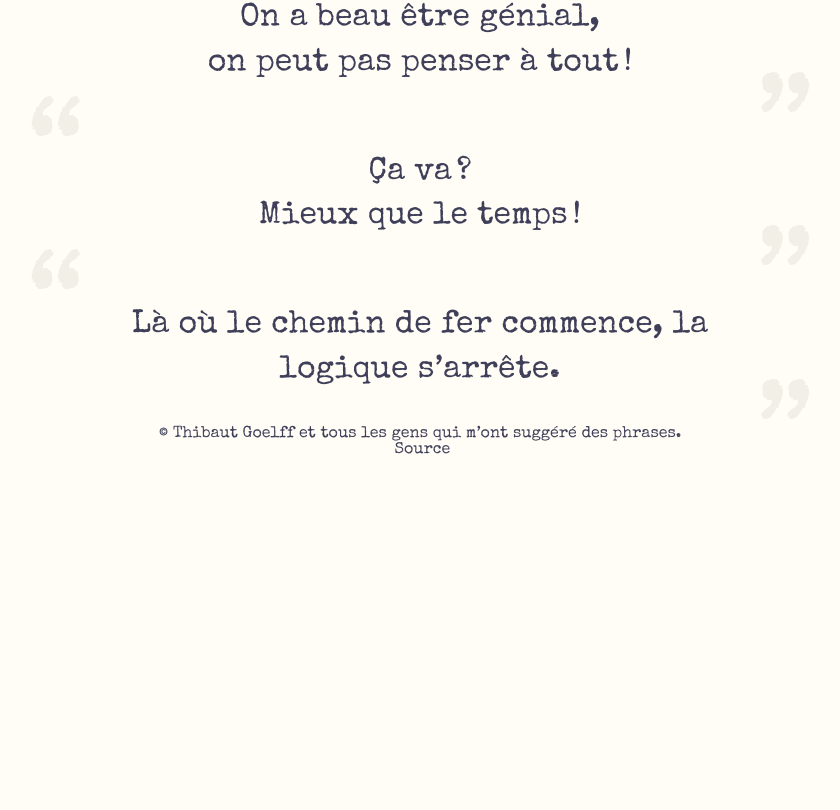
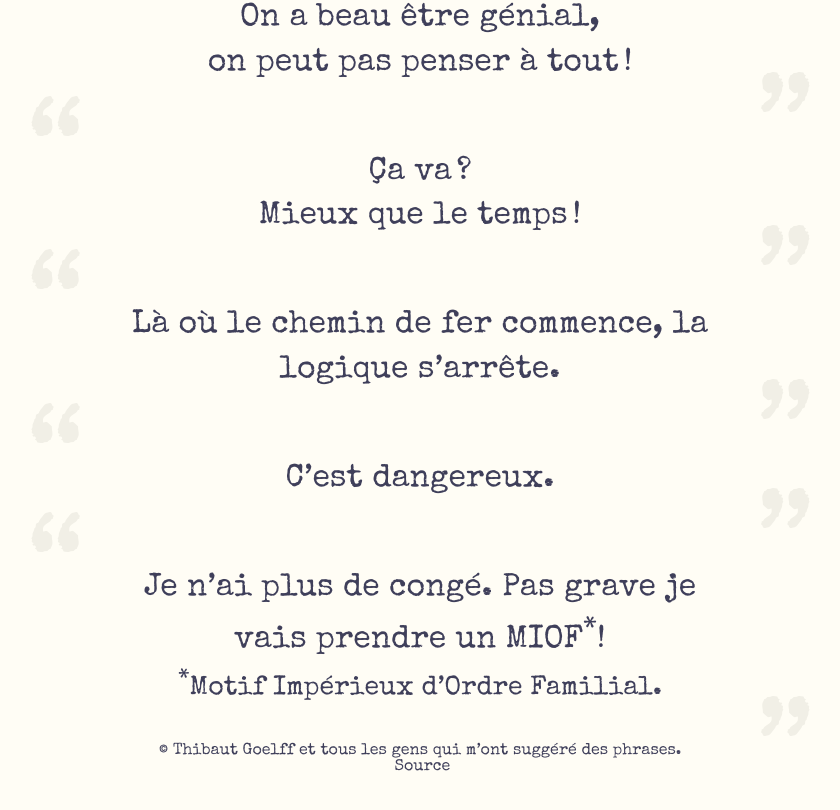
Before and after one commit to Thib-G/pasevident.be, a Vue app: page / in a window 1280 px wide. Shown: the part 8645-9455 px from the top of the page, without its empty margins (220-1060 px from the left). Before the commit the page ends 9178 px from the top, so only its background shows below. Built offline with nearby package versions, Linux system fonts and the light colour scheme; a web font is replaced by a local one.

Commit message:
Restore from internet archive pfiou

```diff
--- a/src/assets/sentences/index.js
+++ b/src/assets/sentences/index.js
@@ -68,4 +68,6 @@ export default [
   { id: 62, html: 'On a beau être génial,<br> on peut pas penser à tout&#8239;!' },
   { id: 63, html: 'Ça va&#8239;?<br>Mieux que le temps&#8239;!' },
   { id: 64, html: 'Là où le chemin de fer commence, la logique s’arrête.' },
+  { id: 65, html: 'C’est dangereux.'},
+  { id: 66, html: 'Je n’ai plus de congé. Pas grave je vais prendre un MIOF<sup>*</sup>!<br><small><sup>*</sup>Motif Impérieux d’Ordre Familial.'},
 ];
```
